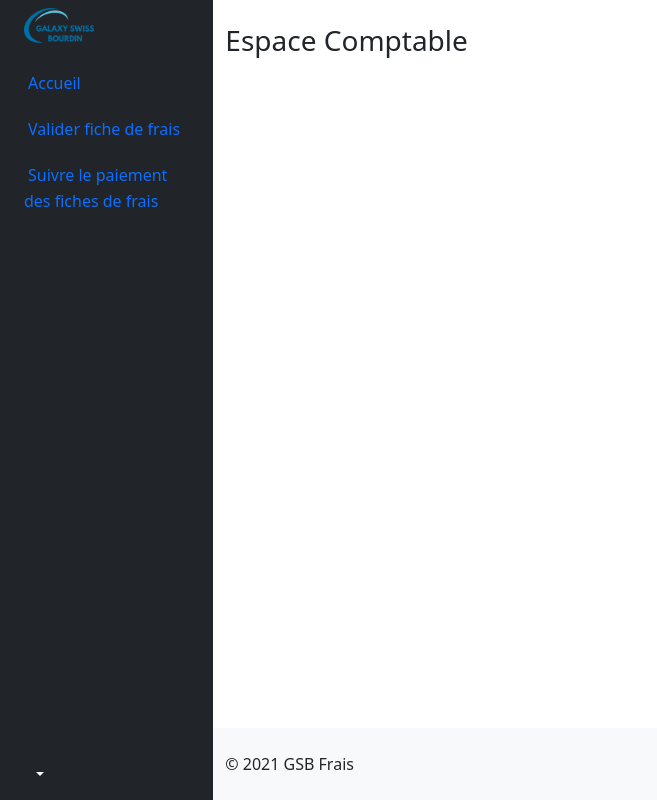
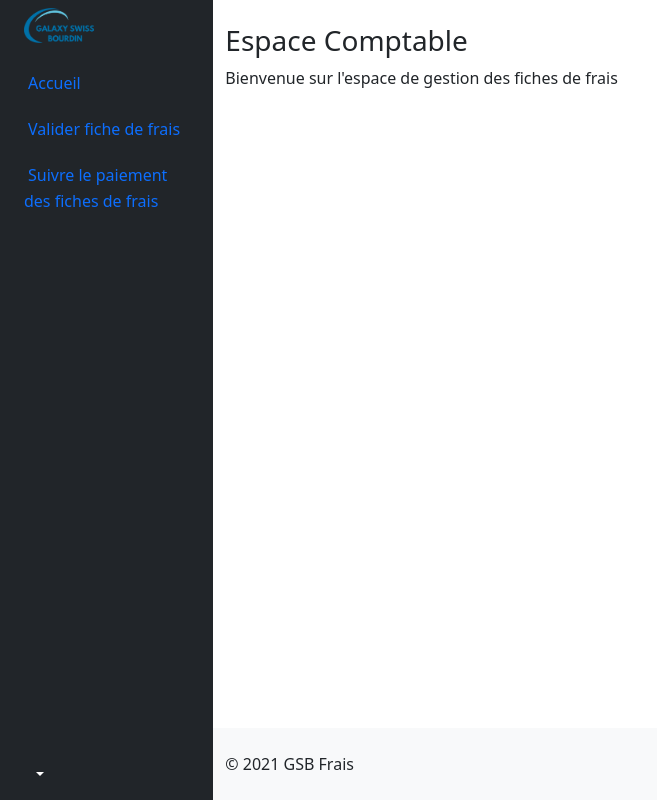
Before and after one commit to AntoineTSIO/GSB-Frais, a Symfony app: template templates/comptable/index.html.twig in a window 1280 px wide. Shown: the whole page, without its empty margins (0-657 px from the left). Run offline with Twig, Linux system fonts and the light colour scheme; the template is opened without the code that fills it, so the values that code supplies are empty; some libraries are stand-ins or nearby versions.

Commit message:
UC4 - V0.1

```diff
--- a/templates/comptable/index.html.twig
+++ b/templates/comptable/index.html.twig
@@ -42,6 +42,9 @@
                     <div class="col pt-4">
                         <h3>Espace Comptable</h3>
                     </div>
+                    <div>
+                        <p>Bienvenue sur l'espace de gestion des fiches de frais {{app.session.get('prenom')}} {{app.session.get('nom')}}</p>
+                    </div>
                 </main>
                 <footer class="row bg-light py-4 mt-auto">
                     <div class="col"> © 2021 GSB Frais </div>
```
